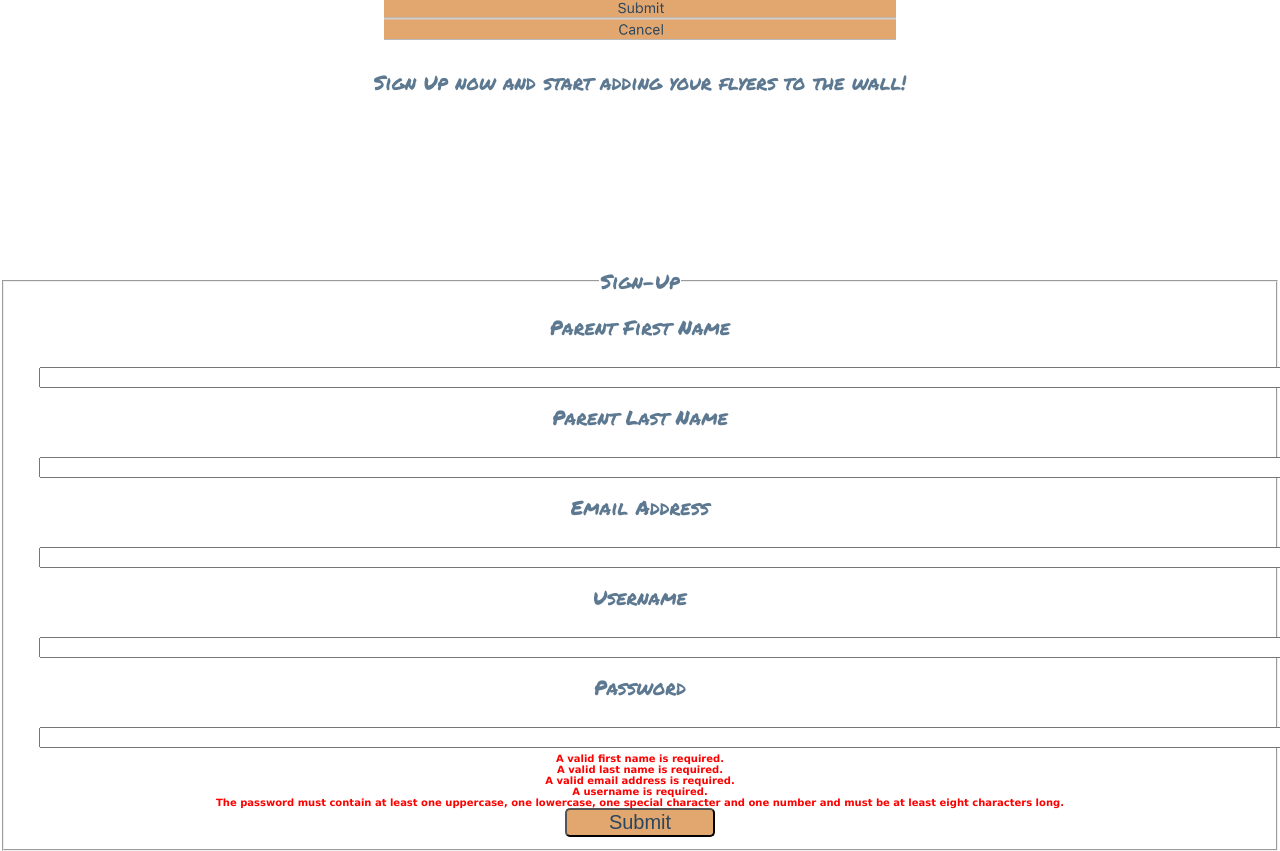
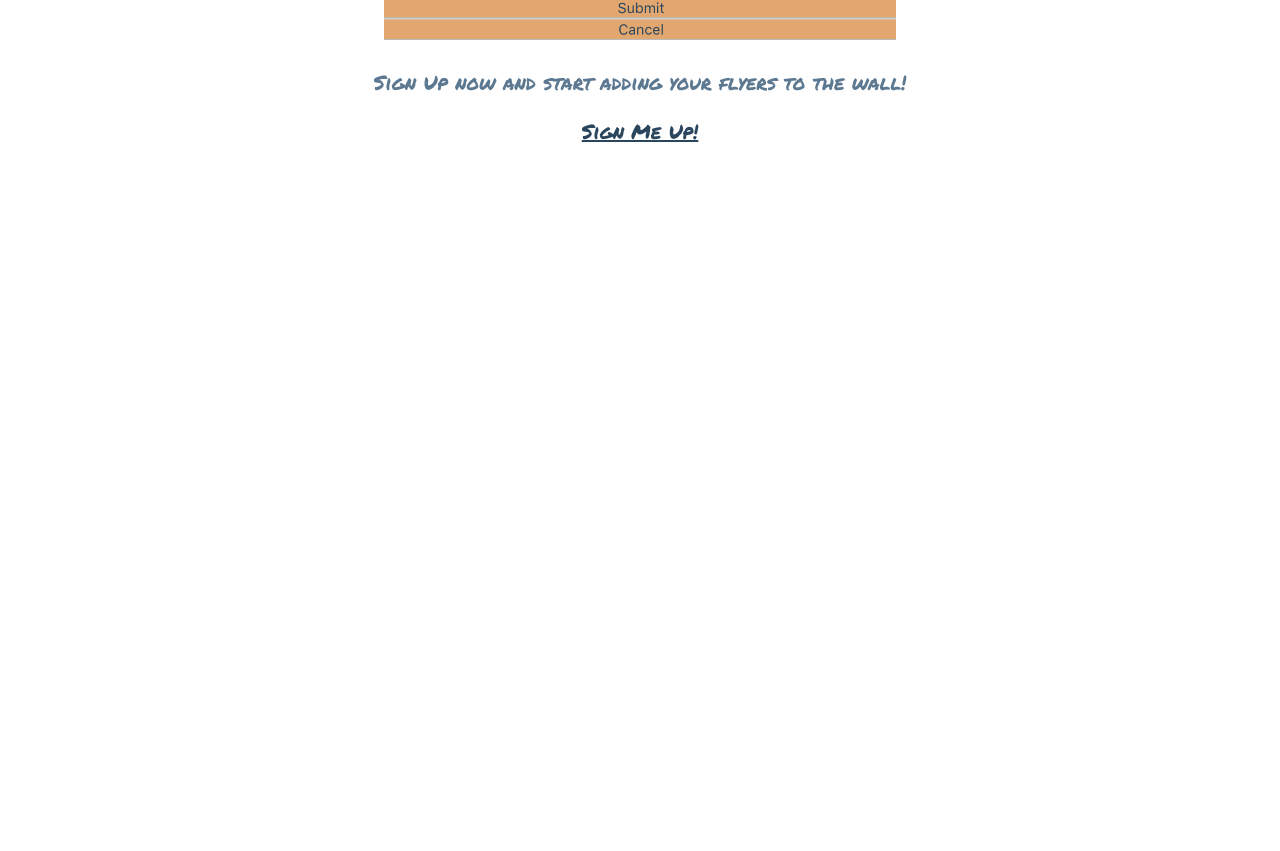
Before and after one commit to dmac1108/a-flyer-on-the-wall-client, a React (Create React App) app: page / in a window 1280 px wide. Shown: the part 1360-2211 px from the top of the page. After the commit the page ends 1506 px from the top, so only its background shows below. Built offline with nearby package versions, Linux system fonts and the light colour scheme.

Commit message:
finalize flyer_children update and update sign-up

```diff
--- a/src/Components/Filter-Sort/Filter-Sort.js
+++ b/src/Components/Filter-Sort/Filter-Sort.js
@@ -6,9 +6,11 @@ class FilterSort extends Component{
     static contextType = FlyersContext;
 
     render(){
-    const childOptions = this.context.children.map((child) =>
+    let childOptions
+    if(this.context.children){
+    childOptions = this.context.children.map((child) =>
         <option key={child.id} value={child.id}>{child.childname}</option>
-    )
+    )}
 
     const categoryOptions = this.context.categories.map((category) => <option key={category.category} value={category.category}>{category.category}</option>)
     return(
--- a/src/Components/FlyerForm/FlyerForm.js
+++ b/src/Components/FlyerForm/FlyerForm.js
@@ -168,18 +168,12 @@ class FlyerForm extends Component {
             throw new Error(res.status)
           }
 
-        //   if(this.props.submissionType === 'edit'){
-        //     this.context.onEditFlyer(this.props.flyerid, flyer, this.props.history)
 
-        //   }
           return res.json()
         })
         .then((flyer) =>{
 
             let FlyerForm = this
-
-            // const flyersChildrenInContext = this.context.flyers_children.filter((flyerChild)=>flyerChild.flyerid === flyer.id)
-            // console.log('flyerschildren in context', flyersChildrenInContext)
 
             async function deleteFlyers_ChildrenInContext (flyerId, callback){
                 console.log('inside delete flyers_children')
@@ -210,7 +204,9 @@ class FlyerForm extends Component {
 
             }
             else{
-                this.context.onAddFlyer(flyer, newFlyerChildren, this.props.history)
+                  this.props.submissionType === 'edit' ?
+                        this.context.onEditFlyer(this.props.flyerid, flyer, this.props.history) :
+                        this.context.onAddFlyer(flyer, newFlyerChildren, this.props.history)
             }
         }
 
--- a/src/Components/LandingPage/LandingPage.js
+++ b/src/Components/LandingPage/LandingPage.js
@@ -1,6 +1,7 @@
 import React from 'react';
 import './LandingPage.css';
 import SignUp from '../SignUp/SignUp';
+import {Link} from 'react-router-dom'
 
 export default function(){
 
@@ -16,7 +17,7 @@ export default function(){
      </section>
      <section>
          <p>Sign Up now and start adding your flyers to the wall!</p>
-         <SignUp/>
+         <Link to='/sign-up'>Sign Me Up!</Link>
      </section>
      </div>
     )
--- a/src/Components/SignIn/SignIn.js
+++ b/src/Components/SignIn/SignIn.js
@@ -70,7 +70,7 @@ class SignIn extends Component {
         <label htmlFor="username">Username</label>
         <input name="username" id="usernmae" type="text" required onChange={(e) => this.onInputChange(e)} value={this.state.username}/>
         <label htmlFor="password">Password</label>
-        <input name="password" id="password" type="text" required onChange={(e) => this.onInputChange(e)} value={this.state.password}/>
+        <input name="password" id="password" type="password" required onChange={(e) => this.onInputChange(e)} value={this.state.password}/>
         {this.state.error && <ValidationError message={this.state.errormessage}/>}
         <button type="submit">Sign-In</button>
      </form>
--- a/src/Components/SignUp/SignUp.js
+++ b/src/Components/SignUp/SignUp.js
@@ -44,9 +44,7 @@ class SignUp extends Component {
         }
 
         FlyerApiService.postUser(user)
-        .then((user)=>{
-            this.context.onAddUser(user)
-        })
+
 
         this.setState({
             first: '',
@@ -127,7 +125,7 @@ class SignUp extends Component {
                  <label htmlFor="username">Username</label>
                 <input name="username" id="usernmae" type="text" required onChange={(e) => this.onInputChange(e)} value={this.state.username}/>
                 <label htmlFor="password">Password</label>
-                <input name="password" id="password" type="text" required onChange={(e) => this.onInputChange(e)} value={this.state.password}/>
+                <input name="password" id="password" type="password" required onChange={(e) => this.onInputChange(e)} value={this.state.password}/>
 
                 <ValidationError message={this.validateFirstName()}/>
                 <ValidationError message={this.validateLastName()}/>
--- a/src/config.js
+++ b/src/config.js
@@ -1,5 +1,5 @@
 export default {
-    // API_ENDPOINT: 'https://young-sands-52489.herokuapp.com/api',
-    API_ENDPOINT: 'http://localhost:8000/api',
+    API_ENDPOINT: 'https://young-sands-52489.herokuapp.com/api',
+    //API_ENDPOINT: 'http://localhost:8000/api',
     TOKEN_KEY: 'flyer-client-auth-token',
 }
```
